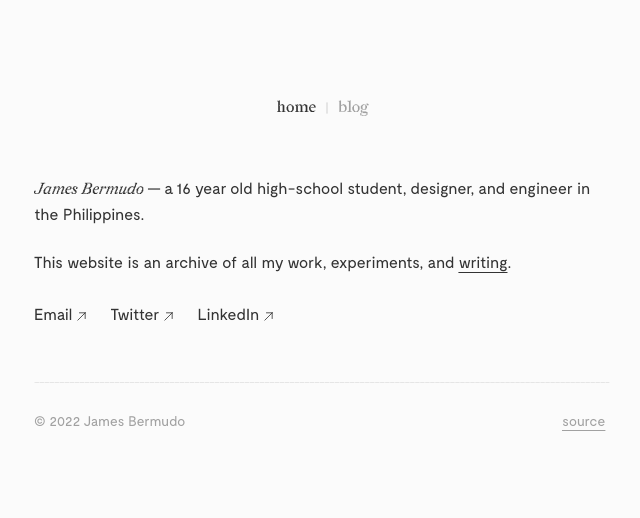
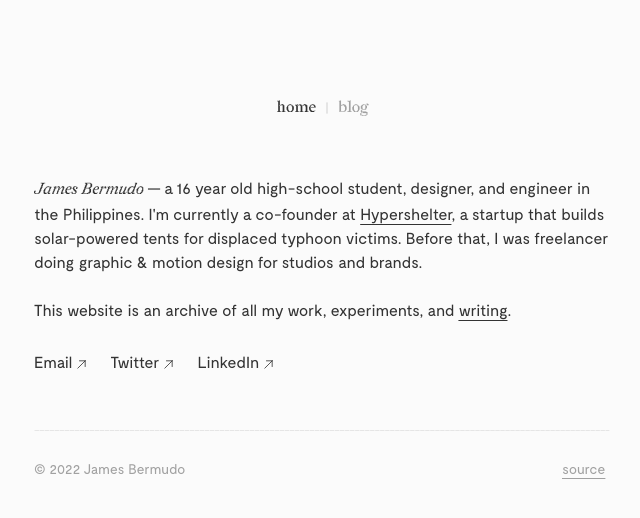
Before and after one commit to jcebermudo/jamesbermudo.com, a Next.js app: page / in a window 1280 px wide. Shown: the top 518 px of the page, without its empty margins (318-958 px from the left). Built offline with nearby package versions, Linux system fonts and the light colour scheme; a web font is replaced by a local one.

Commit message:
bio edit

```diff
--- a/pages/index.jsx
+++ b/pages/index.jsx
@@ -11,6 +11,8 @@ export default function Home() {
       <p className="mt-14">
         <span className="font-display italic">James Bermudo</span> — a 16 year
         old high-school student, designer, and engineer in the Philippines.
+        I&apos;m currently a co-founder at <a href="https://hypershelter.co"className="underline underline-offset-4 duration-150 hover:text-[#19A1FD]">Hypershelter</a>, a startup that builds solar-powered tents for displaced typhoon victims.
+        Before that, I was freelancer doing graphic & motion design for studios and brands.
         <br />
         <br />
         This website is an archive of all my work, experiments, and{" "}
```
